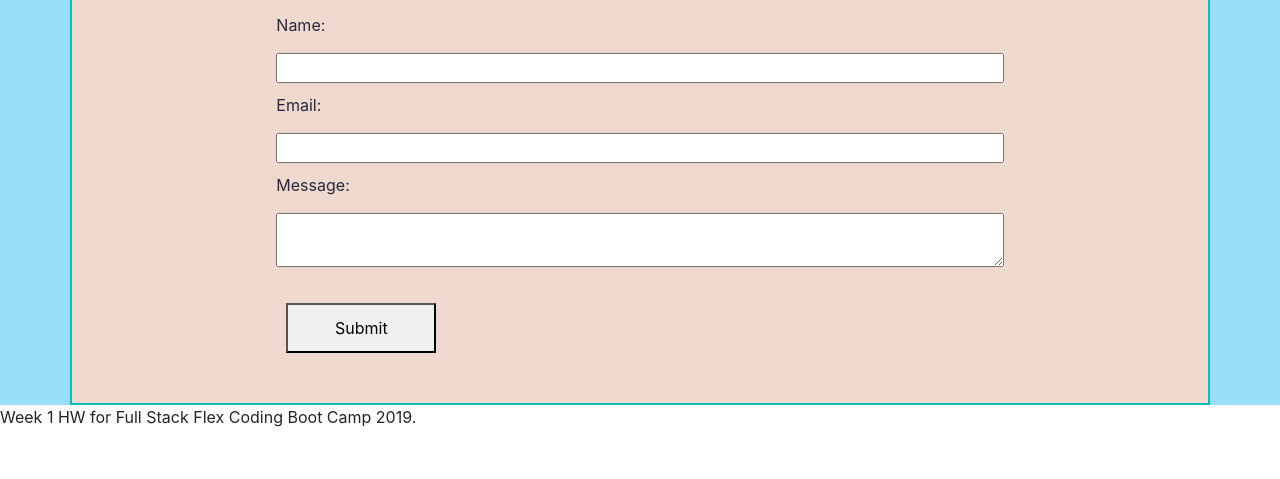
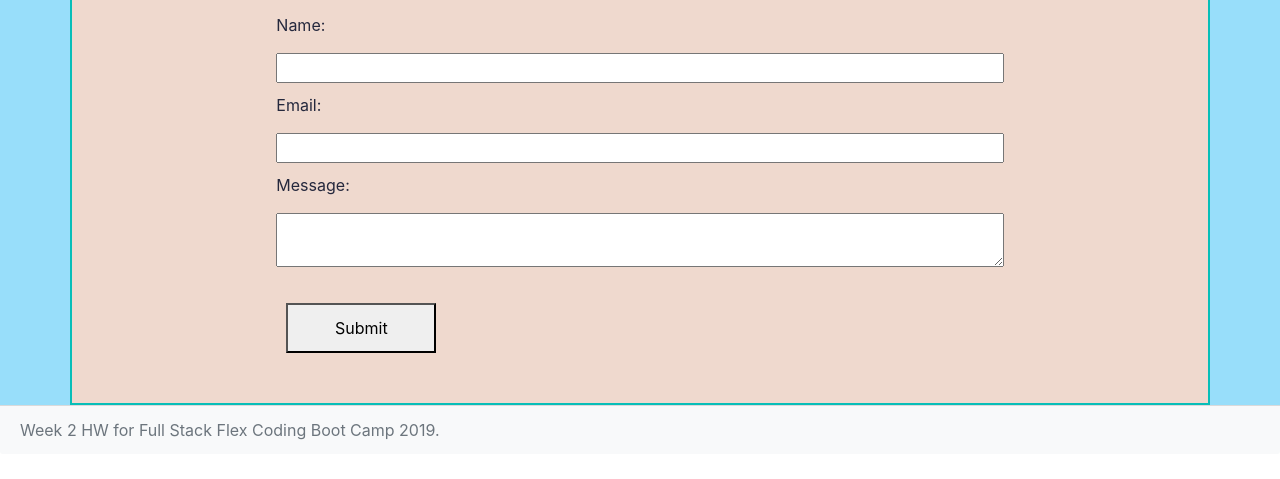
Before and after one commit to tomrennhack/Bootstrap-Portfolio, a plain HTML site: page contact.html in a window 1280 px wide. Shown: the part 145-624 px from the top of the page. Drawn offline with nearby package versions, Linux system fonts and the light colour scheme.

Commit message:
added footer

```diff
--- a/contact.html
+++ b/contact.html
@@ -79,9 +79,11 @@
             </div>
         </section>
 
-        <!-- enter a footer here -->
-        <footer>
-            Week 1 HW for Full Stack Flex Coding Boot Camp 2019.
-        </footer>
+        <!-- footer -->
+        <div class="footer-margin">
+            <footer class="card-footer bg-light footer-font-style text-muted footer-position">
+                <span>Week 2 HW for Full Stack Flex Coding Boot Camp 2019.</span>
+            </footer>
+        </div>
     </body>
 </html>
```
Also changed, not shown: index.html (+1 -1 lines), portfolio.html (+6 -4 lines).
